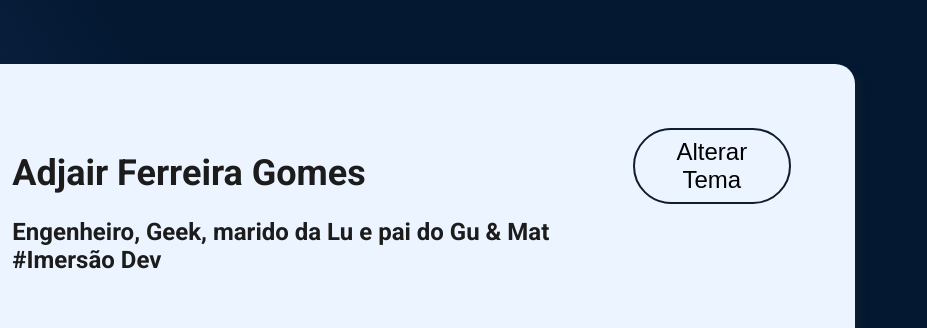
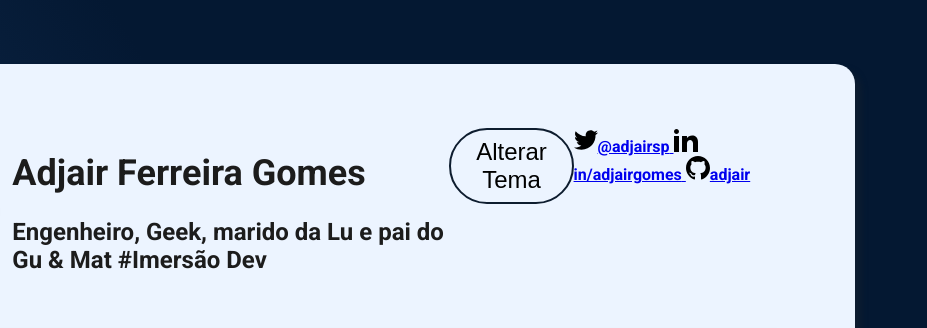
Before and after one commit to Adjair-SP/Cerificard, a plain HTML site: page index.html in a window 1280 px wide. Shown: the top 328 px of the page, 353-1280 px from the left. Drawn offline with Linux system fonts and the light colour scheme; a script that the page names is missing.

Commit message:
Versão final
Ainda com melhorias para fazer.

```diff
--- a/index.html
+++ b/index.html
@@ -21,6 +21,29 @@
       <div class="tema">
         <button onclick="mudaTema()">Alterar Tema</button>
       </div>
+      <div>
+        <link href="https://fonts.googleapis.com/css2?family=Titillium+Web:ital,wght@1,600&display=swap" rel="stylesheet">
+        <div class='social-links'>
+          <a href="https://twitter.com/adjairsp" class='social-btn flex-center' id="twitter">
+            <svg xmlns="http://www.w3.org/2000/svg" width="24" height="24" viewBox="0 0 24 24">
+              <path d="M24 4.557c-.883.392-1.832.656-2.828.775 1.017-.609 1.798-1.574 2.165-2.724-.951.564-2.005.974-3.127 1.195-.897-.957-2.178-1.555-3.594-1.555-3.179 0-5.515 2.966-4.797 6.045-4.091-.205-7.719-2.165-10.148-5.144-1.29 2.213-.669 5.108 1.523 6.574-.806-.026-1.566-.247-2.229-.616-.054 2.281 1.581 4.415 3.949 4.89-.693.188-1.452.232-2.224.084.626 1.956 2.444 3.379 4.6 3.419-2.07 1.623-4.678 2.348-7.29 2.04 2.179 1.397 4.768 2.212 7.548 2.212 9.142 0 14.307-7.721 13.995-14.646.962-.695 1.797-1.562 2.457-2.549z" />
+            </svg><span>@adjairsp</span>
+          </a>
+
+          <a href="https://br.linkedin.com/in/adjair-gomes/pt" class='social-btn flex-center' id="linkedin">
+            <svg xmlns="http://www.w3.org/2000/svg" width="24" height="24" viewBox="0 0 24 24">
+              <path d="M4.98 3.5c0 1.381-1.11 2.5-2.48 2.5s-2.48-1.119-2.48-2.5c0-1.38 1.11-2.5 2.48-2.5s2.48 1.12 2.48 2.5zm.02 4.5h-5v16h5v-16zm7.982 0h-4.968v16h4.969v-8.399c0-4.67 6.029-5.052 6.029 0v8.399h4.988v-10.131c0-7.88-8.922-7.593-11.018-3.714v-2.155z" />
+            </svg><span>in/adjairgomes</span>
+          </a>
+
+          <a href="https://github.com/Adjair-SP/" class='social-btn flex-center' id="github">
+            <svg xmlns="http://www.w3.org/2000/svg" width="24" height="24" viewBox="0 0 24 24">
+              <path d="M12 0c-6.626 0-12 5.373-12 12 0 5.302 3.438 9.8 8.207 11.387.599.111.793-.261.793-.577v-2.234c-3.338.726-4.033-1.416-4.033-1.416-.546-1.387-1.333-1.756-1.333-1.756-1.089-.745.083-.729.083-.729 1.205.084 1.839 1.237 1.839 1.237 1.07 1.834 2.807 1.304 3.492.997.107-.775.418-1.305.762-1.604-2.665-.305-5.467-1.334-5.467-5.931 0-1.311.469-2.381 1.236-3.221-.124-.303-.535-1.524.117-3.176 0 0 1.008-.322 3.301 1.23.957-.266 1.983-.399 3.003-.404 1.02.005 2.047.138 3.006.404 2.291-1.552 3.297-1.23 3.297-1.23.653 1.653.242 2.874.118 3.176.77.84 1.235 1.911 1.235 3.221 0 4.609-2.807 5.624-5.479 5.921.43.372.823 1.102.823 2.222v3.293c0 .319.192.694.801.576 4.765-1.589 8.199-6.086 8.199-11.386 0-6.627-5.373-12-12-12z" />
+            </svg><span>adjair</span>
+          </a>
+        </div>
+      </div>
+
     </header>
 
     <main class="projetos">
@@ -63,10 +86,10 @@
           </li>
           <!-- Para mostrar ícones no Windows, aperte a tecla WINDOWS + a tecla .       -->
           <li class="projetos-item">
-            <p> Alurafix </p>
-            <p class="codepen" data-height="300" data-default-tab="html,result" data-slug-hash="mdwpoOb" data-user="adjair-sp" style="height: 300px; box-sizing: border-box; display: flex; align-items: center; justify-content: center; border: 2px solid; margin: 1em 0; padding: 1em;">
-              <span>See the Pen <a href="https://codepen.io/adjair-sp/pen/mdwpoOb">
-                  AluraFlix v1- ID3</a> by Adjair-SP (<a href="https://codepen.io/adjair-sp">@adjair-sp</a>)
+            <p> AdjaFlix </p>
+            <p class="codepen" data-height="300" data-default-tab="html,result" data-slug-hash="KKqQeow" data-user="adjair-sp" style="height: 300px; box-sizing: border-box; display: flex; align-items: center; justify-content: center; border: 2px solid; margin: 1em 0; padding: 1em;">
+              <span>See the Pen <a href="https://codepen.io/adjair-sp/pen/KKqQeow">
+                  Aluraflix - dia 51</a> by Adjair-SP (<a href="https://codepen.io/adjair-sp">@adjair-sp</a>)
                 on <a href="https://codepen.io">CodePen</a>.</span>
             </p>
             <script async src="https://cpwebassets.codepen.io/assets/embed/ei.js"></script>
```
